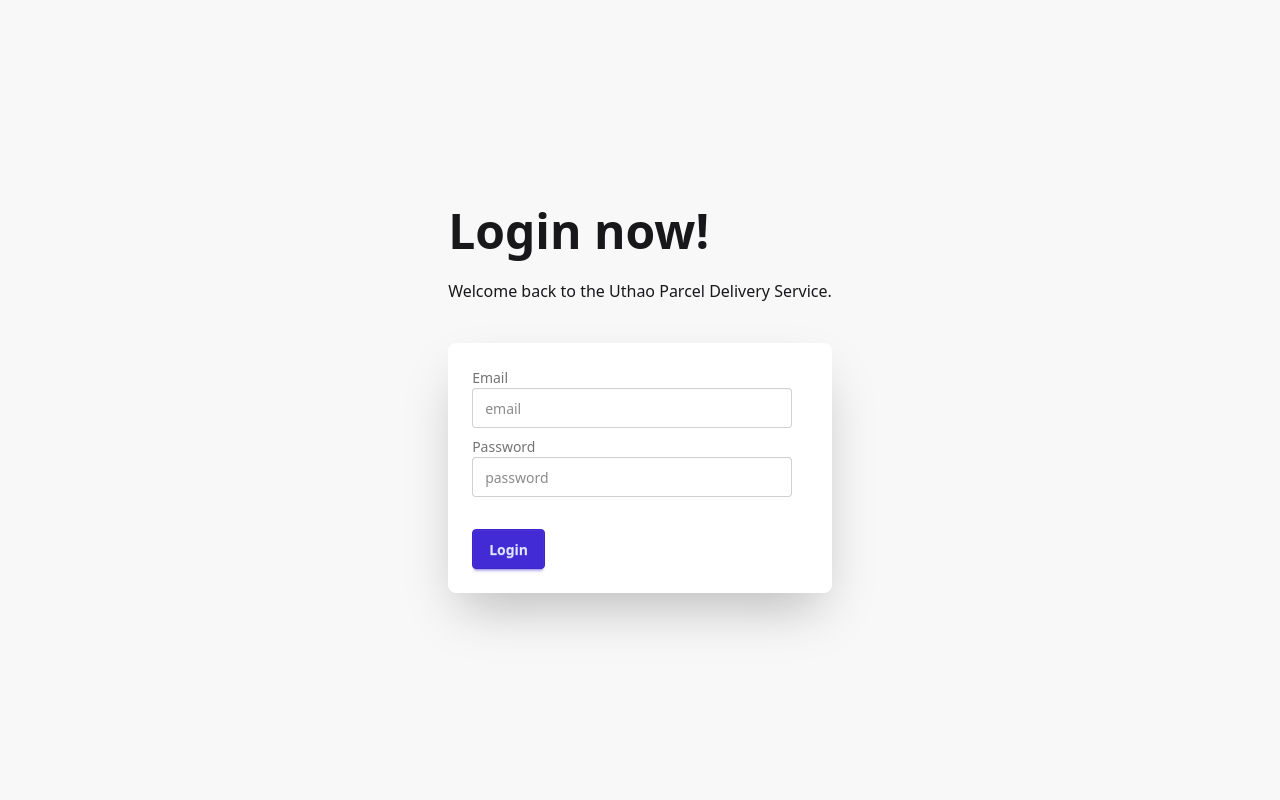
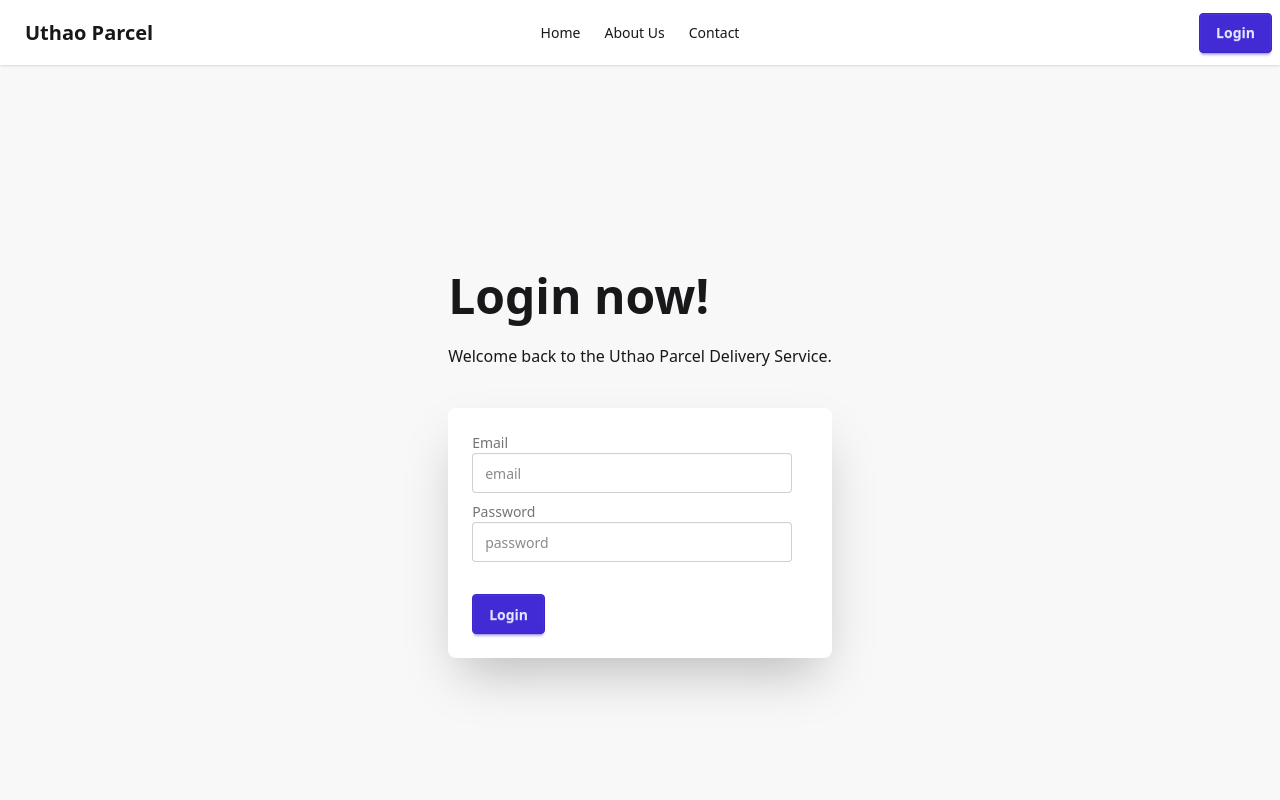
Before and after one commit to MdImranHossen01/uthao-client, a React (Vite) app: page /login in a window 1280 px wide. Shown: the top 800 px of the page. Built offline with nearby package versions, Linux system fonts and the light colour scheme; no server answers.

Commit message:
about page and home page ok

```diff
--- a/src/App.tsx
+++ b/src/App.tsx
@@ -11,15 +11,24 @@
 import AllParcels from './pages/dashboard/AllParcels';
 import ManageUsers from './pages/dashboard/ManageUsers';
 import MyDeliveries from './pages/dashboard/MyDeliveries';
-import Register from './pages/Register'; // Import the new page
+import Register from './pages/Register';
+import PublicLayout from './components/layout/PublicLayout'; // Import new layout
+import HomePage from './pages/Home'; // Import new page
+import AboutPage from './pages/About'; // Import new page
 
 function App() {
   return (
     <Routes>
-      <Route path="/" element={<h1>Home Page</h1>} />
-      <Route path="/login" element={<Login />} />
-      <Route path="/register" element={<Register />} /> {/* Use the new component */}
+      {/* Public Routes */}
+      <Route element={<PublicLayout />}>
+        <Route path="/" element={<HomePage />} />
+        <Route path="/about" element={<AboutPage />} />
+        <Route path="/contact" element={<h1>Contact Page</h1>} />
+        <Route path="/login" element={<Login />} />
+        <Route path="/register" element={<Register />} />
+      </Route>
 
+      {/* Protected Dashboard Routes */}
       <Route
         path="/dashboard"
         element={
--- /dev/null
+++ b/src/components/layout/PublicLayout.tsx
@@ -0,0 +1,46 @@
+import { NavLink, Outlet } from "react-router-dom";
+
+export default function PublicLayout() {
+  return (
+    <div className="flex flex-col min-h-screen">
+      <header>
+        <div className="navbar bg-base-100 shadow-sm">
+          <div className="navbar-start">
+            <div className="dropdown">
+              <label tabIndex={0} className="btn btn-ghost lg:hidden">
+                <svg xmlns="http://www.w3.org/2000/svg" className="h-5 w-5" fill="none" viewBox="0 0 24 24" stroke="currentColor"><path strokeLinecap="round" strokeLinejoin="round" strokeWidth="2" d="M4 6h16M4 12h8m-8 6h16" /></svg>
+              </label>
+              <ul tabIndex={0} className="menu menu-sm dropdown-content mt-3 z-[1] p-2 shadow bg-base-100 rounded-box w-52">
+                <li><NavLink to="/">Home</NavLink></li>
+                <li><NavLink to="/about">About Us</NavLink></li>
+                <li><NavLink to="/contact">Contact</NavLink></li>
+              </ul>
+            </div>
+            <NavLink to="/" className="btn btn-ghost text-xl">Uthao Parcel</NavLink>
+          </div>
+          <div className="navbar-center hidden lg:flex">
+            <ul className="menu menu-horizontal px-1">
+              <li><NavLink to="/">Home</NavLink></li>
+              <li><NavLink to="/about">About Us</NavLink></li>
+              <li><NavLink to="/contact">Contact</NavLink></li>
+            </ul>
+          </div>
+          <div className="navbar-end">
+            <NavLink to="/login" className="btn btn-primary">Login</NavLink>
+          </div>
+        </div>
+      </header>
+
+      {/* 👇 main will expand */}
+      <main className="flex-grow">
+        <Outlet />
+      </main>
+
+      <footer className="footer footer-center p-4 bg-base-300 text-base-content mt-10">
+        <aside>
+          <p>Copyright © 2025 - All right reserved by Uthao Industries Ltd</p>
+        </aside>
+      </footer>
+    </div>
+  );
+}
--- /dev/null
+++ b/src/pages/About.tsx
@@ -0,0 +1,18 @@
+export default function AboutPage() {
+  return (
+    <div className="container mx-auto px-4 py-16">
+      <div className="max-w-3xl mx-auto text-center">
+        <h1 className="text-5xl font-bold mb-6">About Uthao</h1>
+        <p className="text-lg mb-4">
+          Uthao is a modern logistics and parcel delivery service designed to bridge distances and connect people. Founded in 2025, our mission is to provide a seamless, reliable, and user-friendly platform for individuals and businesses to manage their shipping needs.
+        </p>
+        <p className="text-lg mb-4">
+          Our platform is built on cutting-edge technology, offering real-time tracking, secure handling, and dedicated dashboards for every user role. Whether you are a sender managing shipments, a receiver awaiting a package, or an administrator overseeing operations, Uthao provides the tools you need for a hassle-free experience.
+        </p>
+        <p className="text-lg">
+          We are committed to excellence and customer satisfaction, ensuring every parcel is a priority. Thank you for trusting Uthao.
+        </p>
+      </div>
+    </div>
+  );
+}
--- /dev/null
+++ b/src/pages/Home.tsx
@@ -0,0 +1,43 @@
+import { Link } from "react-router-dom";
+
+export default function HomePage() {
+  return (
+    <div>
+      {/* Hero Section */}
+      <div className="hero min-h-[60vh] bg-base-200">
+        <div className="hero-content text-center">
+          <div className="max-w-md">
+            <h1 className="text-5xl font-bold">Fast, Reliable, Secure Delivery</h1>
+            <p className="py-6">Your trusted partner for delivering parcels on time, every time. Track your package, manage your deliveries, and experience seamless logistics with Uthao.</p>
+            <Link to="/register" className="btn btn-primary">Get Started</Link>
+          </div>
+        </div>
+      </div>
+
+      {/* Features Section */}
+      <div className="container mx-auto px-4 py-16">
+        <h2 className="text-4xl font-bold text-center mb-12">Why Choose Us?</h2>
+        <div className="grid grid-cols-1 md:grid-cols-3 gap-8 text-center">
+          <div className="card bg-base-100 shadow-xl">
+            <div className="card-body">
+              <h3 className="card-title justify-center">Real-Time Tracking</h3>
+              <p>Know where your parcel is at every moment with our live tracking feature.</p>
+            </div>
+          </div>
+          <div className="card bg-base-100 shadow-xl">
+            <div className="card-body">
+              <h3 className="card-title justify-center">Secure Handling</h3>
+              <p>We handle every package with the utmost care to ensure it arrives safely.</p>
+            </div>
+          </div>
+          <div className="card bg-base-100 shadow-xl">
+            <div className="card-body">
+              <h3 className="card-title justify-center">Role-Based Dashboards</h3>
+              <p>Customized experiences for senders, receivers, and administrators.</p>
+            </div>
+          </div>
+        </div>
+      </div>
+    </div>
+  );
+}
```
